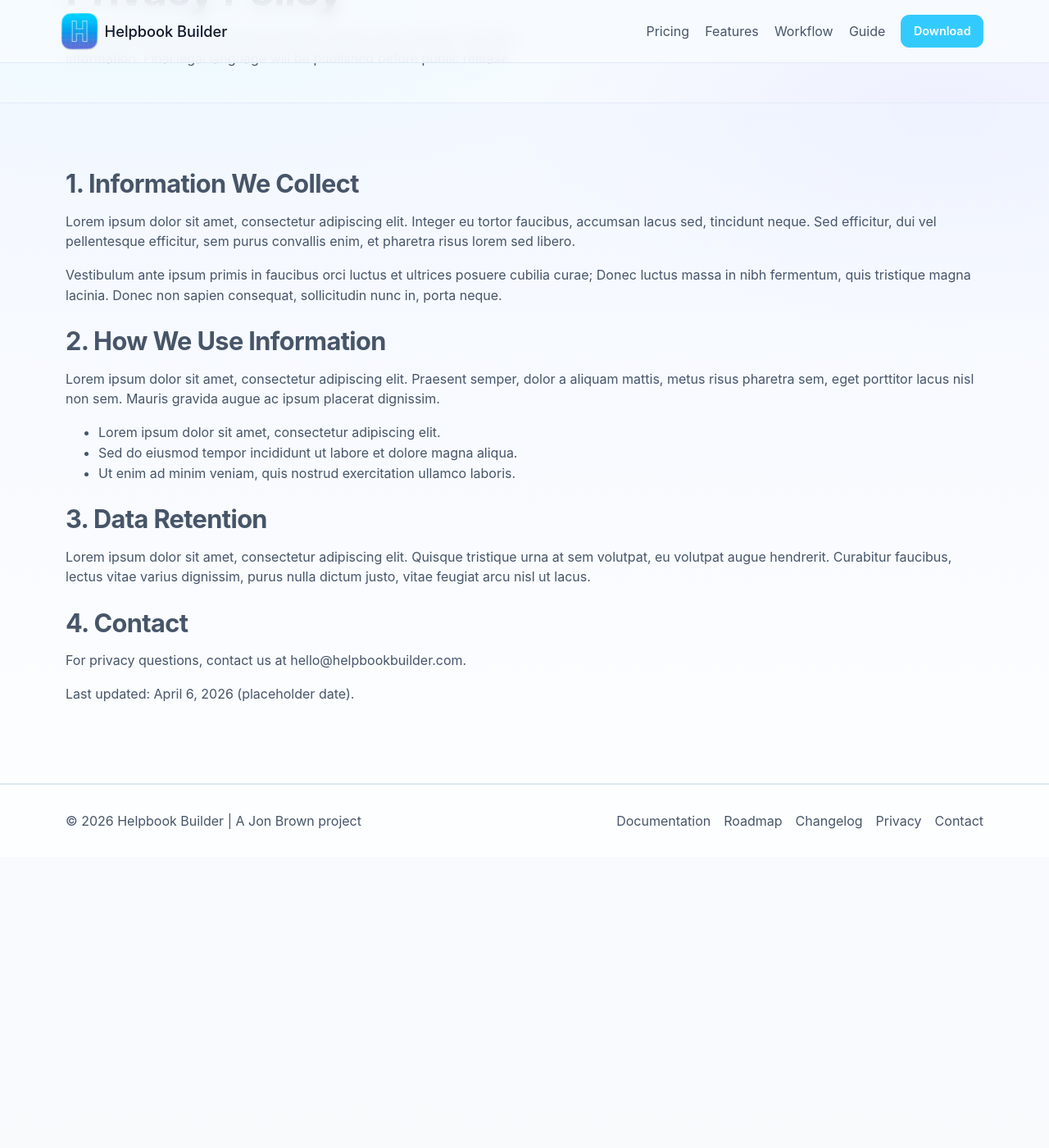
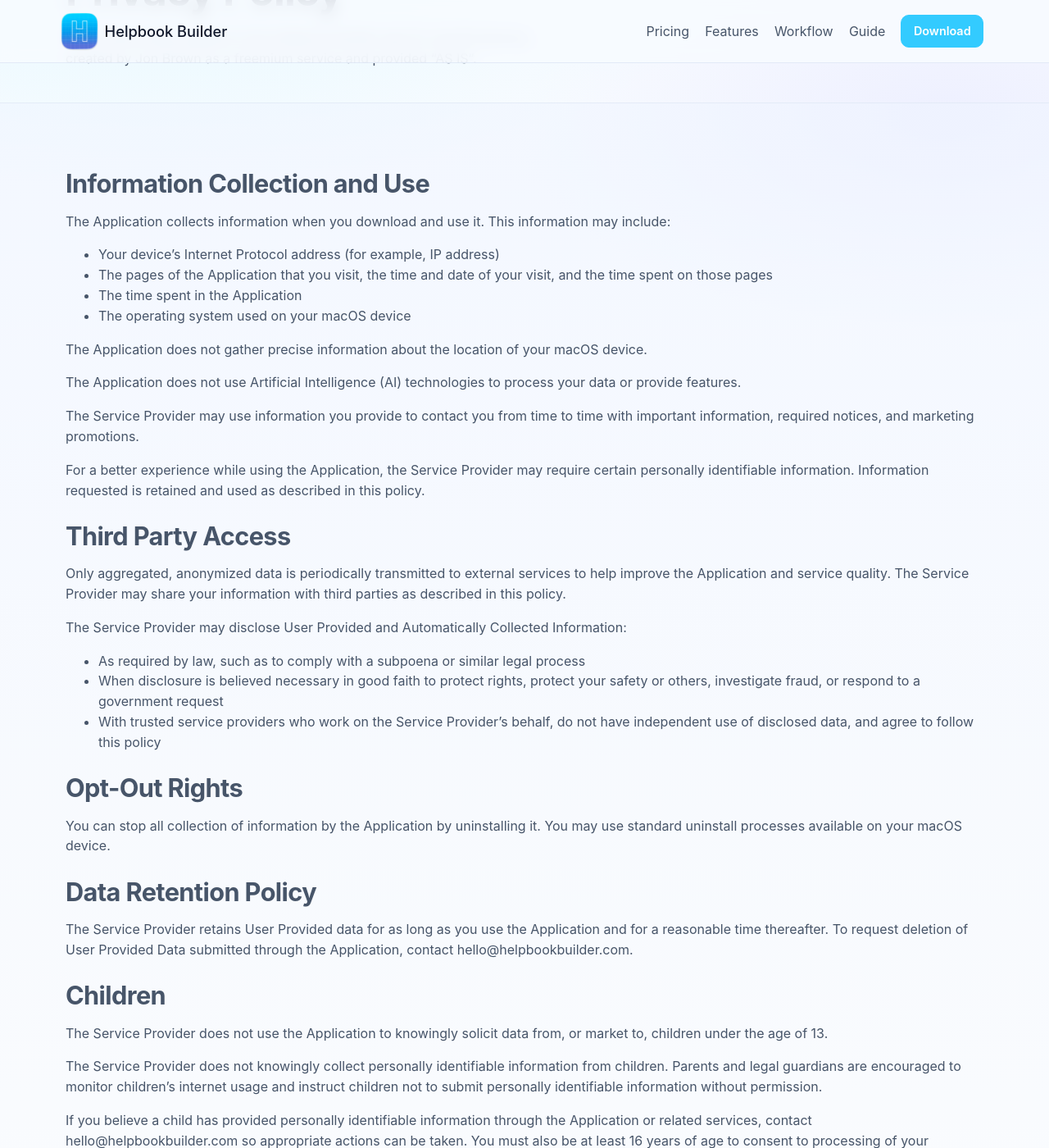
Before and after one commit to jonbrown21/helpbooksite, a Jekyll site: the page built from privacy/index.md, in a window 1280 px wide and 1400 px high, scrolled down 200 px. Shown: the whole window at 82% size. Built offline with Jekyll 4.4.1, drawn with Linux system fonts in a browser that asks for light colours; before the commit the page ends 1245 px from its top, so only the background shows below that; some of the changed text lies outside the part shown.

Commit message:
Fixed PP

```diff
--- a/privacy/index.md
+++ b/privacy/index.md
@@ -1,7 +1,7 @@
 ---
 layout: default
 title: Privacy Policy
-description: Privacy policy placeholder content for Helpbook Builder.
+description: Privacy policy for Helpbook Builder.
 hide_breadcrumbs: true
 ---
 
@@ -10,30 +10,58 @@ hide_breadcrumbs: true
     <div class="page-head">
       <p class="eyebrow">Privacy</p>
       <h1>Privacy Policy</h1>
-      <p class="lead">This page outlines how Helpbook Builder handles data, privacy, and user information. Final legal language will be published before public release.</p>
+      <p class="lead">This privacy policy applies to the Helpbook Builder app for macOS devices, created by Jon Brown as a freemium service and provided “AS IS”.</p>
     </div>
   </div>
 </section>
 
 <section class="section section-soft">
   <div class="container legal-text">
-    <h2>1. Information We Collect</h2>
-    <p>Lorem ipsum dolor sit amet, consectetur adipiscing elit. Integer eu tortor faucibus, accumsan lacus sed, tincidunt neque. Sed efficitur, dui vel pellentesque efficitur, sem purus convallis enim, et pharetra risus lorem sed libero.</p>
-    <p>Vestibulum ante ipsum primis in faucibus orci luctus et ultrices posuere cubilia curae; Donec luctus massa in nibh fermentum, quis tristique magna lacinia. Donec non sapien consequat, sollicitudin nunc in, porta neque.</p>
+    <h2>Information Collection and Use</h2>
+    <p>The Application collects information when you download and use it. This information may include:</p>
+    <ul>
+      <li>Your device’s Internet Protocol address (for example, IP address)</li>
+      <li>The pages of the Application that you visit, the time and date of your visit, and the time spent on those pages</li>
+      <li>The time spent in the Application</li>
+      <li>The operating system used on your macOS device</li>
+    </ul>
+    <p>The Application does not gather precise information about the location of your macOS device.</p>
+    <p>The Application does not use Artificial Intelligence (AI) technologies to process your data or provide features.</p>
+    <p>The Service Provider may use information you provide to contact you from time to time with important information, required notices, and marketing promotions.</p>
+    <p>For a better experience while using the Application, the Service Provider may require certain personally identifiable information. Information requested is retained and used as described in this policy.</p>
 
-    <h2>2. How We Use Information</h2>
-    <p>Lorem ipsum dolor sit amet, consectetur adipiscing elit. Praesent semper, dolor a aliquam mattis, metus risus pharetra sem, eget porttitor lacus nisl non sem. Mauris gravida augue ac ipsum placerat dignissim.</p>
+    <h2>Third Party Access</h2>
+    <p>Only aggregated, anonymized data is periodically transmitted to external services to help improve the Application and service quality. The Service Provider may share your information with third parties as described in this policy.</p>
+    <p>The Service Provider may disclose User Provided and Automatically Collected Information:</p>
     <ul>
-      <li>Lorem ipsum dolor sit amet, consectetur adipiscing elit.</li>
-      <li>Sed do eiusmod tempor incididunt ut labore et dolore magna aliqua.</li>
-      <li>Ut enim ad minim veniam, quis nostrud exercitation ullamco laboris.</li>
+      <li>As required by law, such as to comply with a subpoena or similar legal process</li>
+      <li>When disclosure is believed necessary in good faith to protect rights, protect your safety or others, investigate fraud, or respond to a government request</li>
+      <li>With trusted service providers who work on the Service Provider’s behalf, do not have independent use of disclosed data, and agree to follow this policy</li>
     </ul>
 
-    <h2>3. Data Retention</h2>
-    <p>Lorem ipsum dolor sit amet, consectetur adipiscing elit. Quisque tristique urna at sem volutpat, eu volutpat augue hendrerit. Curabitur faucibus, lectus vitae varius dignissim, purus nulla dictum justo, vitae feugiat arcu nisl ut lacus.</p>
+    <h2>Opt-Out Rights</h2>
+    <p>You can stop all collection of information by the Application by uninstalling it. You may use standard uninstall processes available on your macOS device.</p>
 
-    <h2>4. Contact</h2>
-    <p>For privacy questions, contact us at <a href="mailto:hello@helpbookbuilder.com">hello@helpbookbuilder.com</a>.</p>
-    <p>Last updated: April 6, 2026 (placeholder date).</p>
+    <h2>Data Retention Policy</h2>
+    <p>The Service Provider retains User Provided data for as long as you use the Application and for a reasonable time thereafter. To request deletion of User Provided Data submitted through the Application, contact <a href="mailto:hello@helpbookbuilder.com">hello@helpbookbuilder.com</a>.</p>
+
+    <h2>Children</h2>
+    <p>The Service Provider does not use the Application to knowingly solicit data from, or market to, children under the age of 13.</p>
+    <p>The Service Provider does not knowingly collect personally identifiable information from children. Parents and legal guardians are encouraged to monitor children’s internet usage and instruct children not to submit personally identifiable information without permission.</p>
+    <p>If you believe a child has provided personally identifiable information through the Application or related services, contact <a href="mailto:hello@helpbookbuilder.com">hello@helpbookbuilder.com</a> so appropriate actions can be taken. You must also be at least 16 years of age to consent to processing of your personally identifiable information in your country (in some countries, a parent or guardian may do so on your behalf).</p>
+
+    <h2>Security</h2>
+    <p>The Service Provider is concerned about safeguarding your information and uses physical, electronic, and procedural safeguards to protect information processed and maintained.</p>
+
+    <h2>Changes</h2>
+    <p>This Privacy Policy may be updated from time to time for any reason. The Service Provider will notify you of changes by updating this page. Continued use is deemed acceptance of all changes.</p>
+    <p>This privacy policy is effective as of April 8, 2026.</p>
+
+    <h2>Your Consent</h2>
+    <p>By using the Application, you consent to the processing of your information as described in this Privacy Policy, now and as amended.</p>
+
+    <h2>Contact Us</h2>
+    <p>If you have any questions regarding privacy while using the Application, or questions about these practices, contact <a href="mailto:hello@helpbookbuilder.com">hello@helpbookbuilder.com</a>.</p>
+
   </div>
 </section>
```
